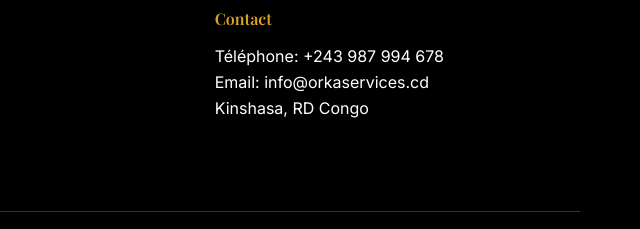
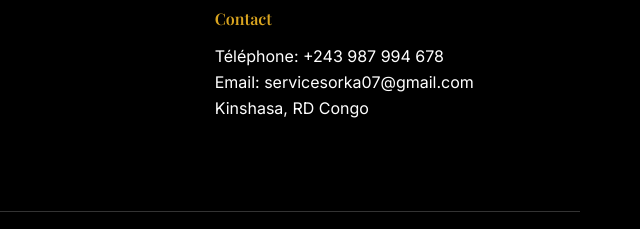
Before and after one commit to isaac-emmanuel-yava/ORKA-SERVICES, a plain HTML site: page index.html in a window 1280 px wide. Shown: the part 2670-2899 px from the top of the page, 640-1280 px from the left. Drawn offline with nearby package versions, Linux system fonts and the light colour scheme; files whose address does not match are found by name.

Commit message:
Update index.html
changement email

```diff
--- a/index.html
+++ b/index.html
@@ -156,7 +156,7 @@
                 <div class="footer-section">
                     <h4>Contact</h4>
                     <p>Téléphone: +243 987 994 678</p>
-                    <p>Email: info@orkaservices.cd</p>
+                    <p>Email: servicesorka07@gmail.com</p>
                     <p>Kinshasa, RD Congo</p>
                 </div>
             </div>
```
